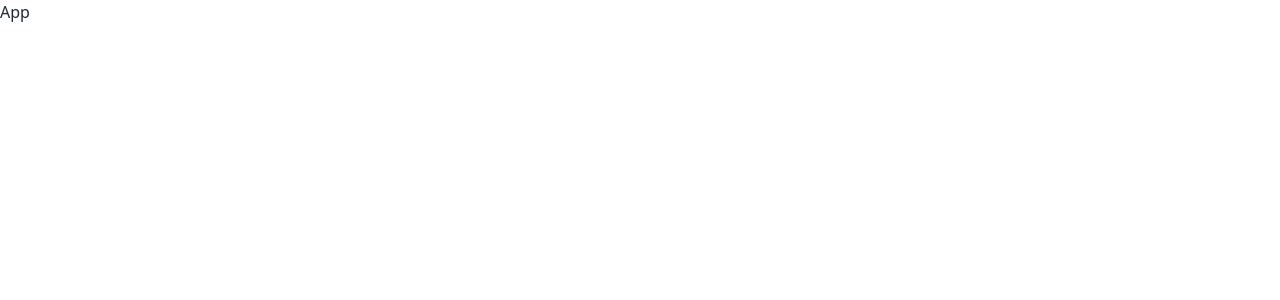
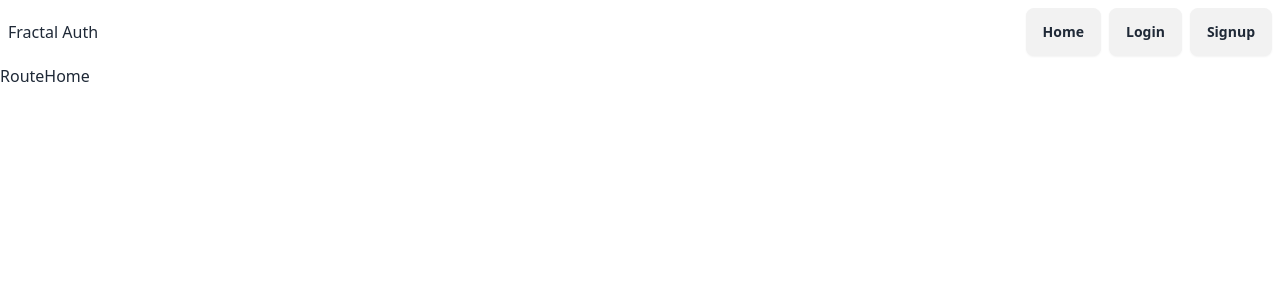
Before and after one commit to danielgavidia/fractal-authentication, a React (Vite) app in the folder frontend/: page / in a window 1280 px wide. Shown: the top 300 px of the page. Built offline with nearby package versions, Linux system fonts and the light colour scheme.

Commit message:
Added routes with base code for home, login, signup and app

```diff
--- a/frontend/src/App.tsx
+++ /dev/null
@@ -1,5 +0,0 @@
-const App = () => {
-    return <div>App</div>;
-};
-
-export default App;
--- /dev/null
+++ b/frontend/src/Root.tsx
@@ -0,0 +1,25 @@
+import { Link, Outlet } from "react-router-dom";
+
+const Root = () => {
+    return (
+        <div>
+            <div className="navbar">
+                <Link to="/home" className="flex-1">
+                    Fractal Auth
+                </Link>
+                <Link to="/home" className="btn ml-2">
+                    Home
+                </Link>
+                <Link to="/login" className="btn ml-2">
+                    Login
+                </Link>
+                <Link to="/signup" className="btn ml-2">
+                    Signup
+                </Link>
+            </div>
+            <Outlet />
+        </div>
+    );
+};
+
+export default Root;
--- a/frontend/src/main.tsx
+++ b/frontend/src/main.tsx
@@ -1,10 +1,30 @@
+import "./index.css";
 import { StrictMode } from "react";
 import { createRoot } from "react-dom/client";
-import App from "./App.tsx";
-import "./index.css";
+import { createBrowserRouter, RouterProvider } from "react-router-dom";
+
+import Root from "./Root";
+import RouteHome from "./routes/RouteHome";
+import RouteLogin from "./routes/RouteLogin";
+import RouteSignup from "./routes/RouteSignup";
+import RouteApp from "./routes/RouteApp";
+
+const router = createBrowserRouter([
+    {
+        path: "/",
+        element: <Root />,
+        children: [
+            { path: "/", element: <RouteHome /> },
+            { path: "/home", element: <RouteHome /> },
+            { path: "/login", element: <RouteLogin /> },
+            { path: "/signup", element: <RouteSignup /> },
+            { path: "/app", element: <RouteApp /> },
+        ],
+    },
+]);
 
 createRoot(document.getElementById("root")!).render(
     <StrictMode>
-        <App />
+        <RouterProvider router={router} />
     </StrictMode>
 );
--- /dev/null
+++ b/frontend/src/routes/RouteApp.tsx
@@ -0,0 +1,5 @@
+const RouteApp = () => {
+    return <div id="RouteApp">RouteApp</div>;
+};
+
+export default RouteApp;
--- /dev/null
+++ b/frontend/src/routes/RouteHome.tsx
@@ -0,0 +1,5 @@
+const RouteHome = () => {
+    return <div id="RouteHome">RouteHome</div>;
+};
+
+export default RouteHome;
--- /dev/null
+++ b/frontend/src/routes/RouteLogin.tsx
@@ -0,0 +1,5 @@
+const RouteLogin = () => {
+    return <div id="RouteLogin">RouteLogin</div>;
+};
+
+export default RouteLogin;
--- /dev/null
+++ b/frontend/src/routes/RouteSignup.tsx
@@ -0,0 +1,5 @@
+const RouteSignup = () => {
+    return <div id="RouteSignup">RouteSignup</div>;
+};
+
+export default RouteSignup;
```
